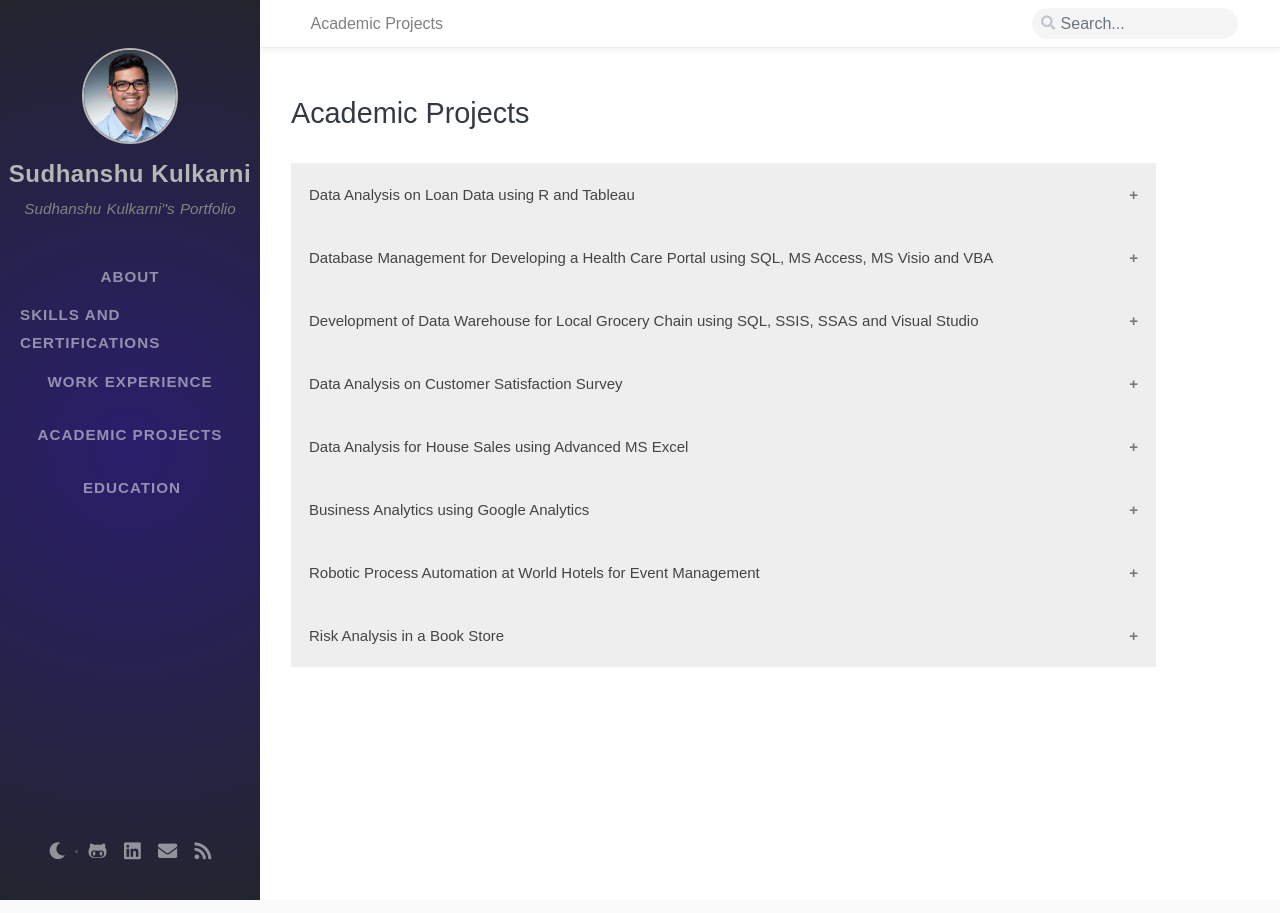
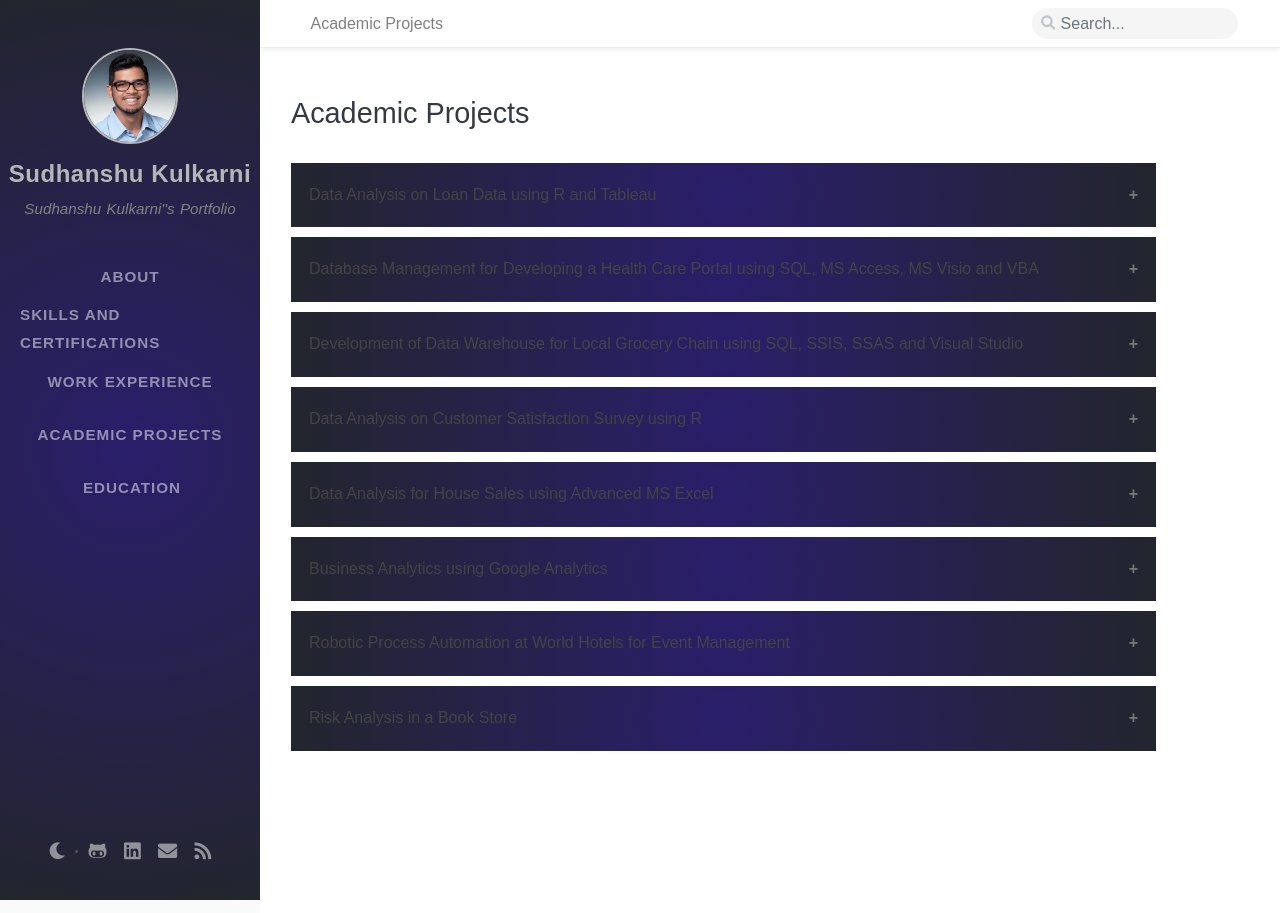
Before and after one commit to skulkarni218/skulkarni218.github.io, a Jekyll site: the page built from tabs/academicprojects.md, in a window 1280 px wide. Built offline with Jekyll 4.4.1, drawn with Linux system fonts in a browser that asks for light colours; nearby versions of some CDN libraries; some web fonts are replaced; comment, search, counter and statistics services are not loaded; some of the changed lines change nothing that is shown.

Commit message:
Update academicprojects.md

```diff
--- a/tabs/academicprojects.md
+++ b/tabs/academicprojects.md
@@ -12,7 +12,6 @@ title: Academic Projects
 <meta name="viewport" content="width=device-width, initial-scale=1">
 <style>
 .accordion {
-  background-color: #eee;
   color: #444;
   cursor: pointer;
   padding: 18px;
@@ -20,8 +19,9 @@ title: Academic Projects
   border: none;
   text-align: left;
   outline: none;
-  font-size: 15px;
   transition: 0.4s;
+  margin-bottom: 10px;
+  background-image: radial-gradient( circle, rgba(42, 30, 107, 1) 0%, rgba(35, 37, 46, 1) 100%);
 }
 
 .active, .accordion:hover {
@@ -75,7 +75,7 @@ title: Academic Projects
   Furthermore, I built MOLAP to expedite the process of generating reports for executives for exploratory data analysis and root cause analysis.</p>
 </div>
 
-<button class="accordion">Data Analysis on Customer Satisfaction Survey</button>
+<button class="accordion">Data Analysis on Customer Satisfaction Survey using R</button>
 <div class="panel">
   <p>During this project, I collaborated in a group of 4 to perform exploratory and explanatory data analysis on the customer satisfaction survey of several airlines to find critical business insights on how to improve customer satisfaction.
   The team and I started with acquiring data and performing transformations such as cleaning and munging to ensure that the data is of quality.
```
